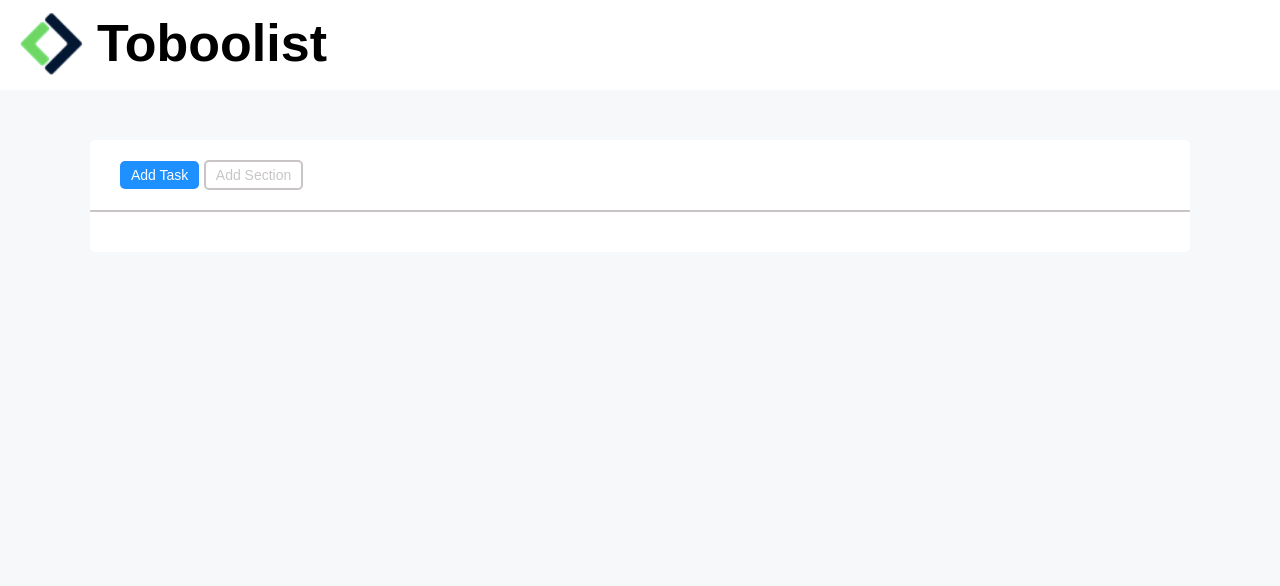
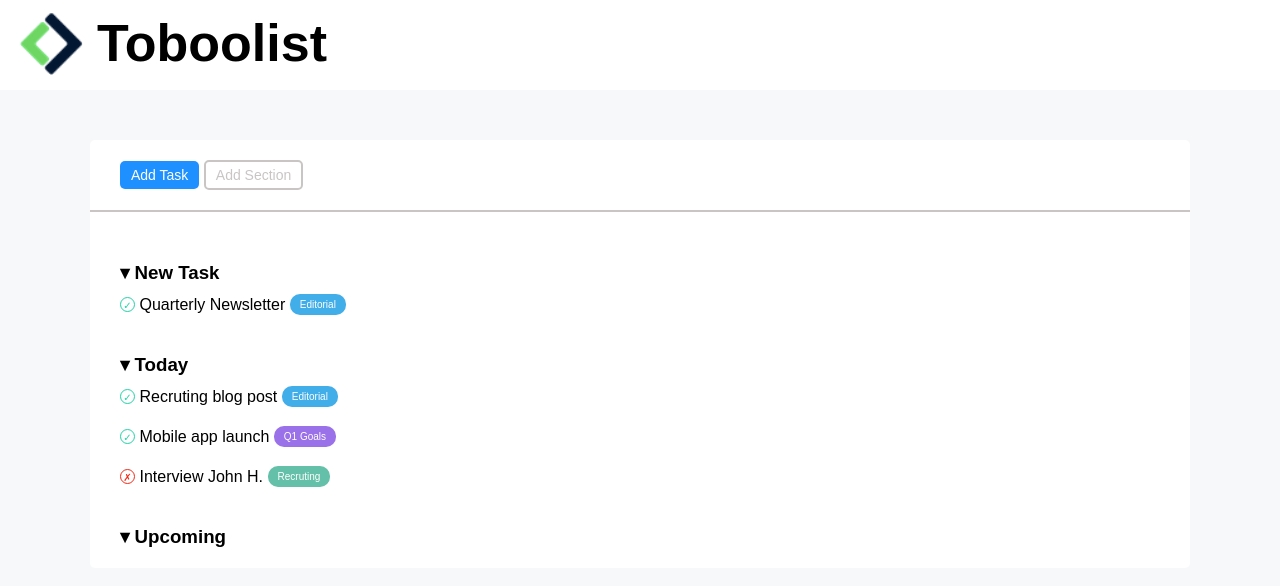
Before and after one commit to GennaroBuonomo/html-css-toboolist, a plain HTML site: page index.html in a window 1280 px wide. Drawn offline with Linux system fonts and the light colour scheme.

Commit message:
[fix add] Aggingo le liste e modifico i colori

```diff
--- a/asset/css/style.css
+++ b/asset/css/style.css
@@ -9,6 +9,14 @@
 body {
   background-color: #f6f8fa;
   font-family: Arial, Helvetica, sans-serif;
+}
+
+ul {
+  list-style-type: none;
+}
+
+h3 {
+  margin-top: 30px;
 }
 
 /*Utility*/
@@ -73,3 +81,66 @@ h1 {
   font-size: 14px;
   border: 2px solid rgb(201, 197, 197)
 }
+
+/*Lista*/
+.status-list {
+  height: 40px;
+  line-height: 40px;
+}
+
+.status-check {
+  color: #1fd3a6;
+  border: 1px solid #1fd3a6;
+  border-radius: 50%;
+  width: 15px;
+  height: 15px;
+  display: inline-block;
+  font-size: 10px;
+  line-height: 15px;
+  text-align: center;
+  vertical-align: middle;
+}
+
+.status-check-no {
+  color: #f22815;
+  border: 1px solid #f22815;
+  border-radius: 50%;
+  width: 15px;
+  height: 15px;
+  display: inline-block;
+  font-size: 10px;
+  line-height: 15px;
+  text-align: center;
+  vertical-align: middle;
+}
+
+.status-text {
+  vertical-align: middle;
+}
+
+/*ticket*/
+.ticket {
+  color: #fff;
+  font-size: 10px;
+  border-radius: 10px;
+  padding: 5px 10px;
+  vertical-align: middle;
+}
+
+.tk-blue {
+  background-color: #41ade9;
+
+}
+
+.tk-purple {
+  background-color: #9A71E9;
+}
+
+.tk-green {
+  background-color: #64c0a8;
+}
+
+.tk-orange {
+  background-color: #f09c33;
+  background-color: #82d066 background-color: #b0c92d;
+}
--- a/index.html
+++ b/index.html
@@ -31,6 +31,38 @@
       </div>
 
       <div class="paper-body">
+        <ul>
+          <li>
+            <h3>&blacktriangledown; New Task</h3>
+          <li class="status-list">
+            <span class="status-check">&check;</span>
+            <span class="status-text">Quarterly Newsletter</span>
+            <span class="ticket tk-blue">Editorial</span>
+          </li>
+          </li>
+          <li>
+            <h3>&blacktriangledown; Today</h3>
+          <li class="status-list">
+            <span class="status-check">&check;</span>
+            <span class="status-text">Recruting blog post</span>
+            <span class="ticket tk-blue">Editorial</span>
+          </li>
+          </li>
+          <li class="status-list">
+            <span class="status-check">&check;</span>
+            <span class="status-text">Mobile app launch</span>
+            <span class="ticket tk-purple">Q1 Goals</span>
+          </li>
+          <li class="status-list">
+            <span class="status-check-no">&cross;</span>
+            <span class="status-text">Interview John H.</span>
+            <span class="ticket tk-green">Recruting</span>
+          </li>
+          </li>
+          <li>
+            <h3>&blacktriangledown; Upcoming</h3>
+          </li>
+        </ul>
 
       </div>
 
```
